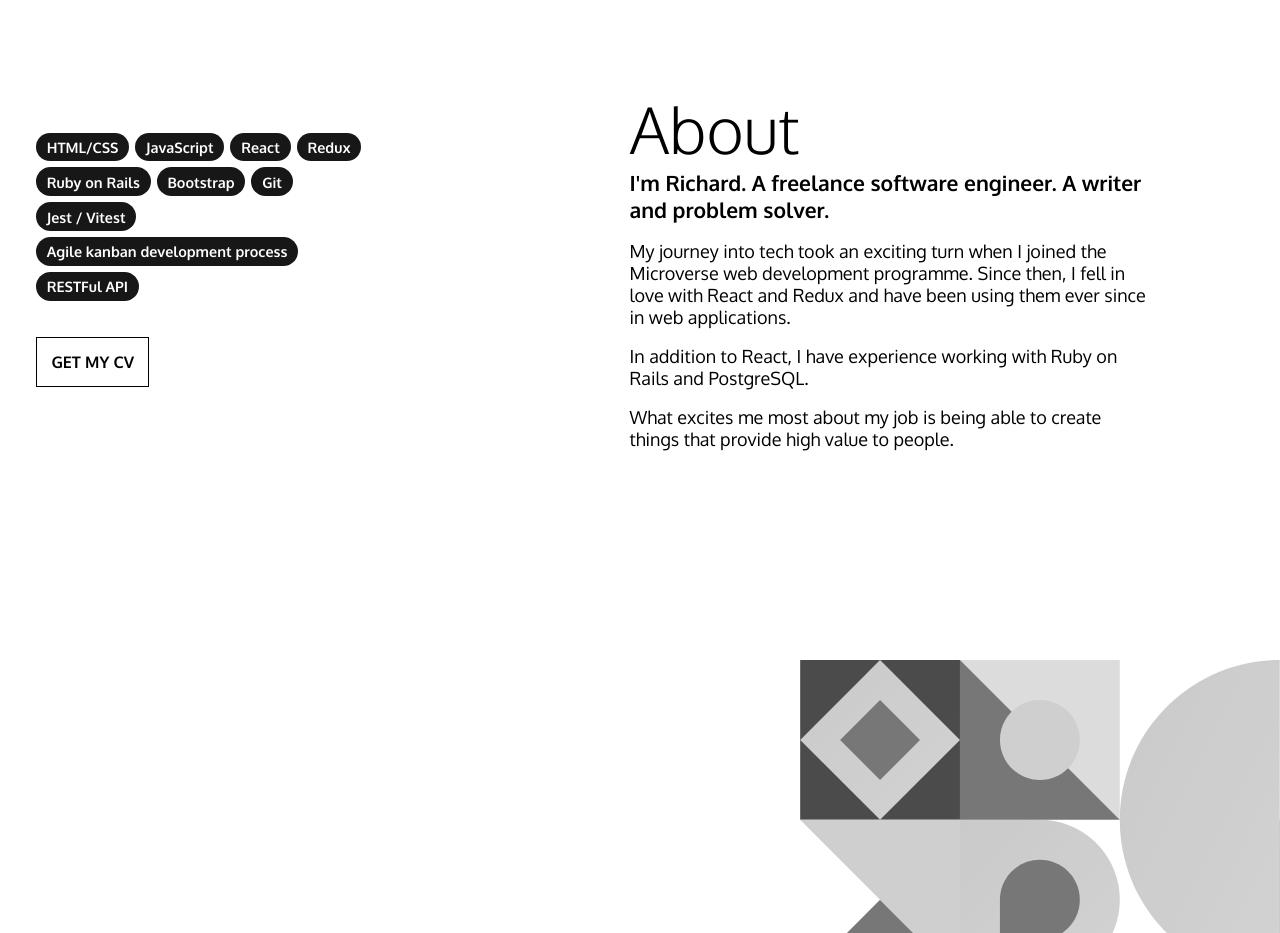
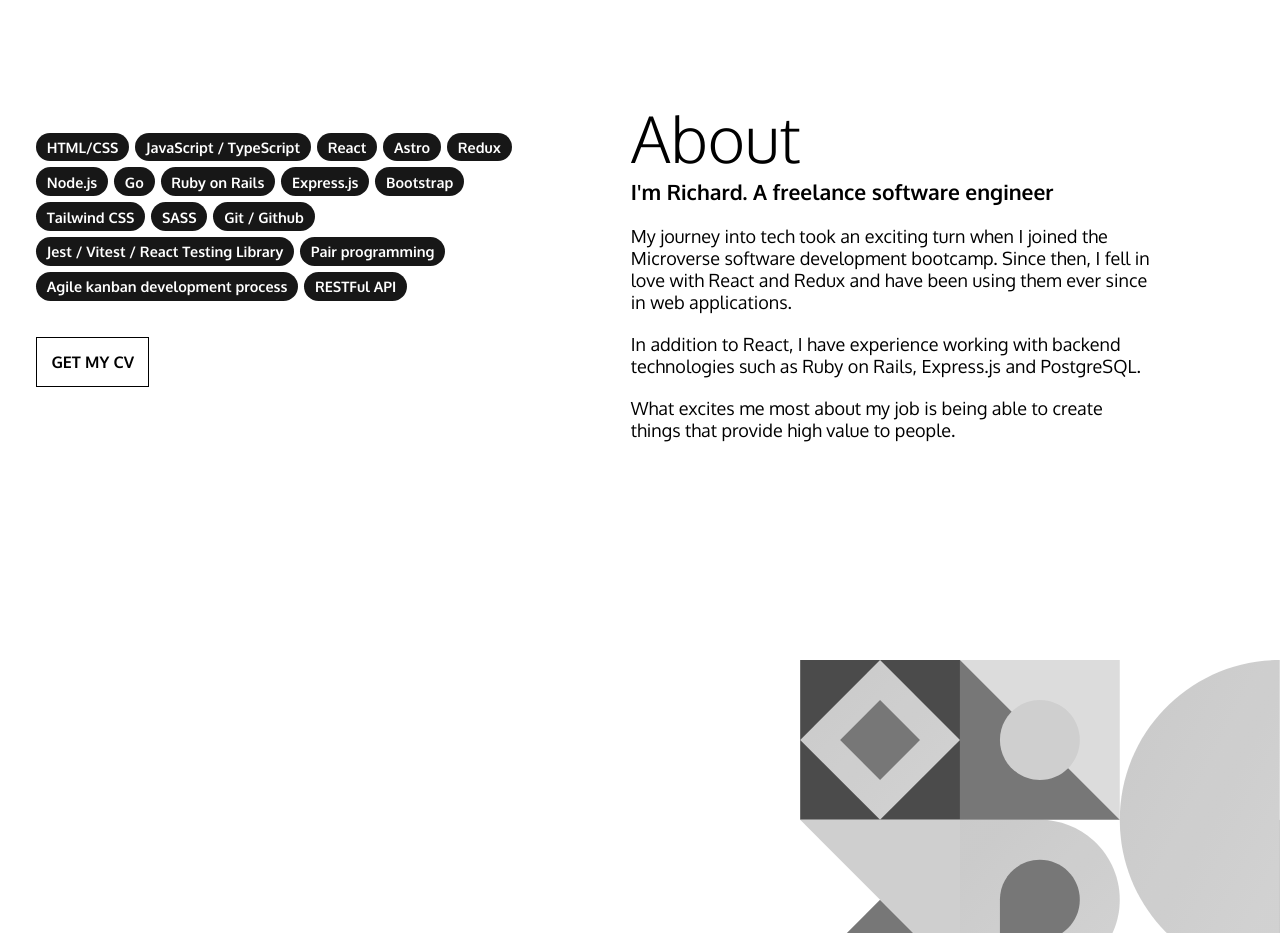
Before and after one commit to ikennarichard/v2, a React (Vite) app: page / in a window 1280 px wide. Shown: the part 940-1873 px from the top of the page. Built offline with nearby package versions, Linux system fonts and the light colour scheme.

Commit message:
refactor: ♻️ Update tech stack and resume

```diff
--- a/src/components/about/About.jsx
+++ b/src/components/about/About.jsx
@@ -30,13 +30,20 @@ const About = () => {
         >
           <ul>
             <li><p>HTML/CSS</p></li>
-            <li><p>JavaScript</p></li>
+            <li><p>JavaScript / TypeScript</p></li>
             <li><p>React</p></li>
+            <li><p>Astro</p></li>
             <li><p>Redux</p></li>
+            <li><p>Node.js</p></li>
+            <li><p>Go</p></li>
             <li><p>Ruby on Rails</p></li>
+            <li><p>Express.js</p></li>
             <li><p>Bootstrap</p></li>
-            <li><p>Git</p></li>
-            <li><p>Jest / Vitest</p></li>
+            <li><p>Tailwind CSS</p></li>
+            <li><p>SASS</p></li>
+            <li><p>Git / Github</p></li>
+            <li><p>Jest / Vitest / React Testing Library</p></li>
+            <li><p>Pair programming</p></li>
             <li><p>Agile kanban development process</p></li>
             <li><p>RESTFul API</p></li>
           </ul>
@@ -49,9 +56,9 @@ const About = () => {
         <div className="details">
           <h2>About</h2>
           <div className="text">
-            <h3>I&apos;m Richard. A freelance software engineer. A writer and problem solver.</h3>
-            <p>My journey into tech took an exciting turn when I joined the Microverse web development programme. Since then, I fell in love with React and Redux and have been using them ever since in web applications.</p>
-            <p>In addition to React, I have experience working with Ruby on Rails and PostgreSQL.</p>
+            <h3>I&apos;m Richard. A freelance software engineer</h3>
+            <p>My journey into tech took an exciting turn when I joined the Microverse software development bootcamp. Since then, I fell in love with React and Redux and have been using them ever since in web applications.</p>
+            <p>In addition to React, I have experience working with backend technologies such as Ruby on Rails, Express.js and PostgreSQL.</p>
             <p>What excites me most about my job is being able to create things that provide high value to people.</p>
           </div>
         </div>
--- a/src/components/about/about.sass
+++ b/src/components/about/about.sass
@@ -21,7 +21,7 @@ $paradise-pink: #E35461
       justify-content: center
       padding-inline-start: 0.9em
       padding-block-start: 1em
-      gap: 18px
+      gap: 20px
       height: 100%
 
     .details
@@ -54,7 +54,7 @@ $paradise-pink: #E35461
         display: flex
         flex-wrap: wrap
         gap: 6px
-        max-width: 60%
+        max-width: 80%
 
         @include mobile
           display: none
@@ -82,10 +82,11 @@ $paradise-pink: #E35461
   width: 80%
   display: flex
   flex-direction: column
-  gap: 6px
+  gap: 9px
 
   @include mobile
-    width: 94%
+    width: 80%
+    margin: 0 auto
     text-align: center
 
   h3
```
Also changed, not shown: 1 other file (tests, documents, lock files or other folders).
